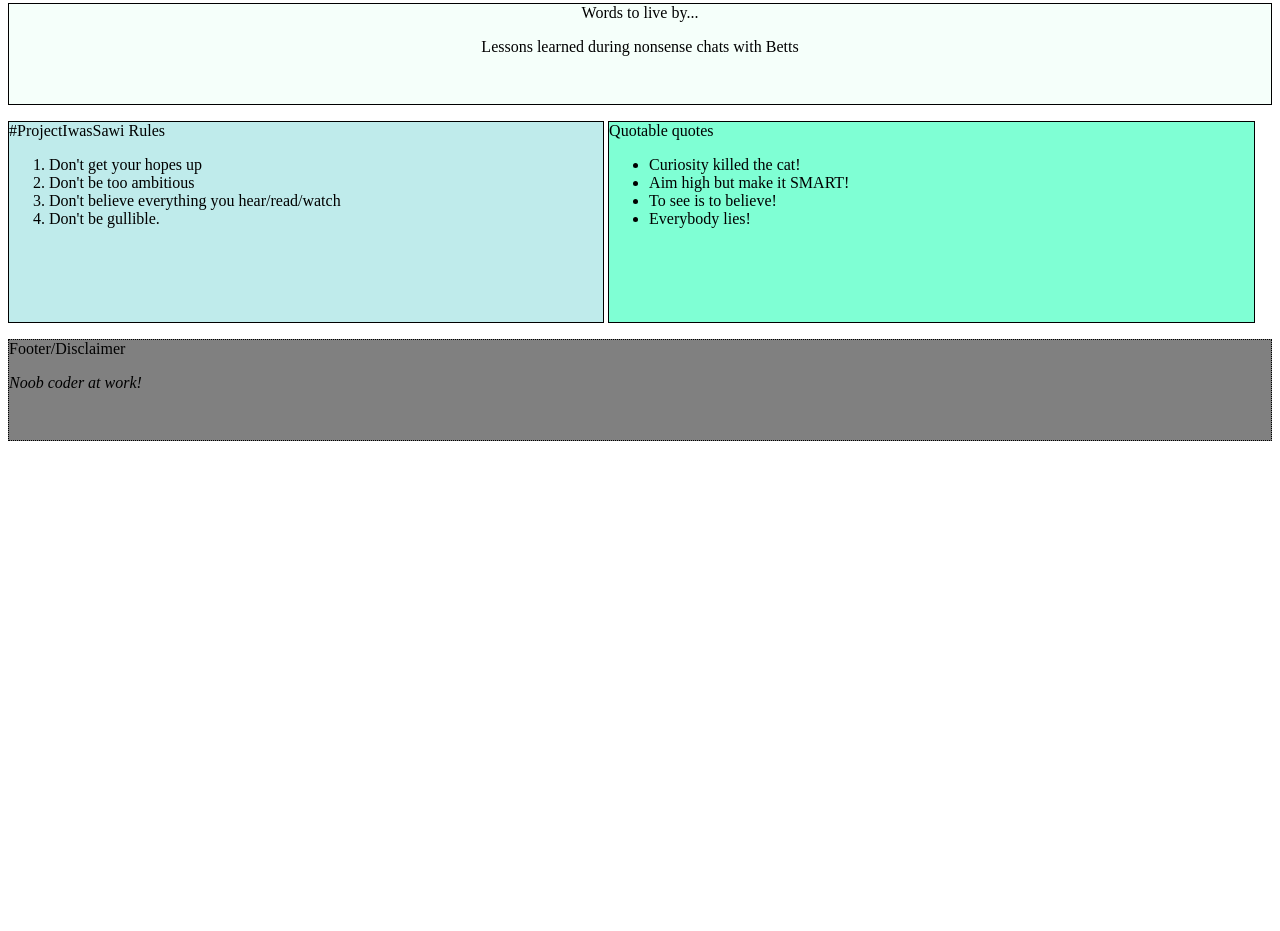
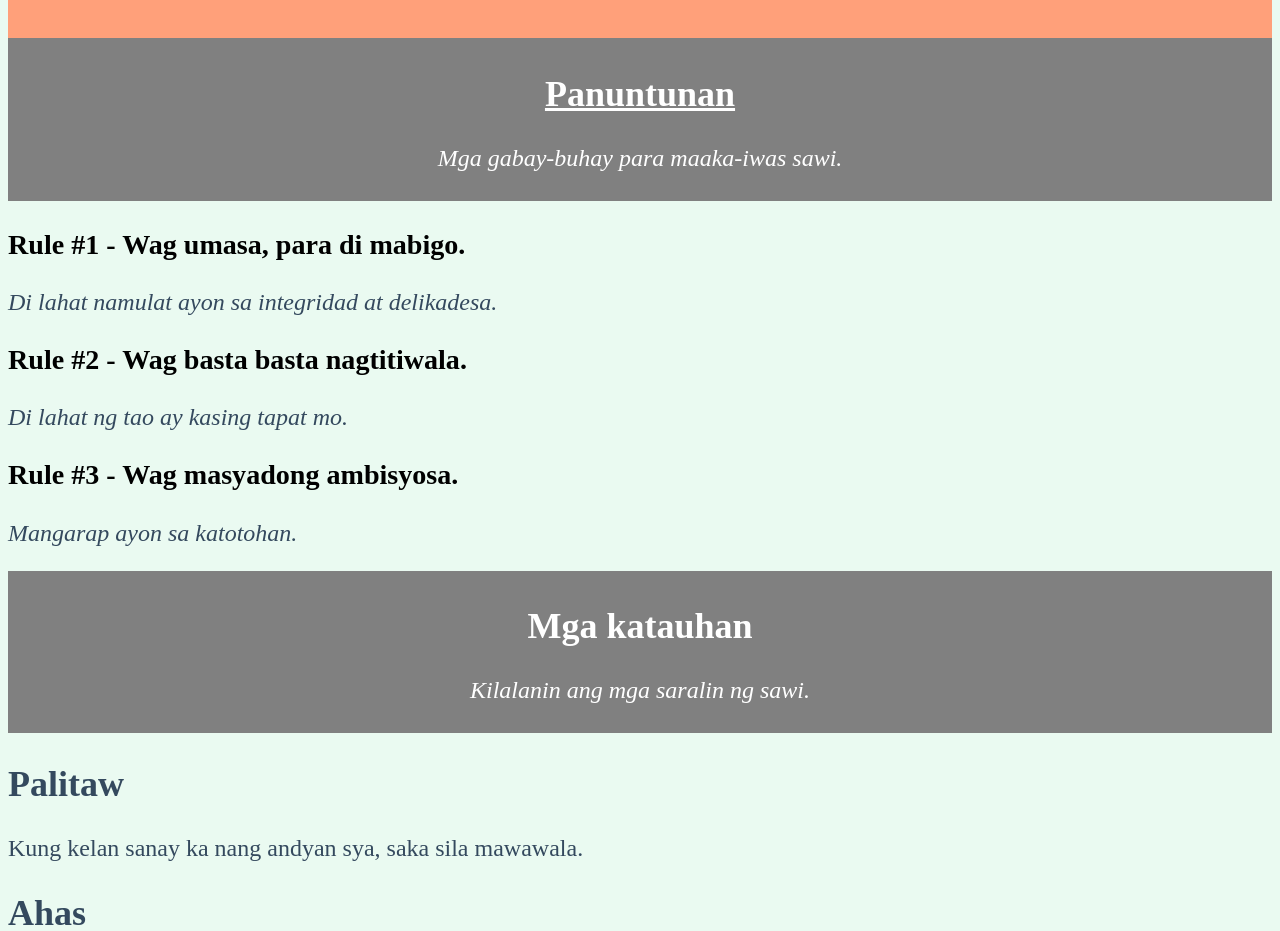
Before and after one commit to jasminching/MyPortfolio, a plain HTML site: page index.html in a window 1280 px wide. Shown: the part 220-1151 px from the top of the page. Before the commit the page ends 800 px from the top, so only its background shows below. Drawn offline with Linux system fonts and the light colour scheme; files that its build step writes are made by us from their sources.

Commit message:
added contents

```diff
--- /dev/null
+++ b/css/palitaw.css
@@ -0,0 +1,40 @@
+body {
+	background-color: #EAFAF1  ;
+	color: #34495E;
+	font-size: 24px;
+	font-family: comic sans;
+}
+
+.header{
+	background-color: LightSalmon;
+	padding:40px;
+	color: #800000;
+	text-align:center;
+}
+
+
+.Panuntunan{
+	background-color: grey;
+	padding: 5px;
+	color: white;
+	text-align: center; ;
+}
+
+.Rule1{
+	color: black;
+}
+
+.Rule2{
+	color: black;
+}
+
+.Rule3{
+	color: black;
+}
+
+ .HumanNature {
+ 	background-color: grey;
+	padding: 5px;
+	color: white;
+	text-align: center;
+}
--- a/index.html
+++ b/index.html
@@ -1,75 +1,74 @@
-<!Doctype <!DOCTYPE html>
 <html>
+	<head>
+		<title> Project Iwas Sawi </title>
+		 <link rel="stylesheet" href="palitaw.css">
+	</head>
+			<body>
 
-<!-- <h1>This is a BLOCK element</h1>
-        <p>Block elements always start on a new line</p>
-        <h3>Block elements occupy the entire line</h3>
-        <h4>Block elements have height and width that you can set</h4>
+	<div class="header">
+			<h1> Mga aral ng buhay mula kay Tita Jaz </h1>
+			<p> Para sa mga ayaw masawi at sa mga ayaw nang masawi muli. </p>
+	</div>
 
-        <span>This is an INLINE element</span>
-        <code>Inline elements don't start on new lines</code>
-        <strong>Inline elements only take up as much height and width as necessary</strong>
-        <a href="#">You cannot modify the height and width of inline elements</a> -->
+ 	<!-- <div class="pechay">
+ 		<img class="irc_mi" src="http://www.mypasar4u.com/content/images/thumbs/0000563_sawi-jepun-kg_300.jpeg">
+	</div> -->
 
-<head>
-    <meta charset="utf-8" />
-    <meta http-equiv="X-UA-Compatible" content="IE=edge">
-    <title>Project Iwas Sawi</title>
-    <meta name="viewport" content="width=device-width, initial-scale=1">
-    <link rel="stylesheet" type="text/css" media="screen"
-    href="css\MyPortfolio-style.css" />
-    <script src="main.js"></script>
-</head>
+		<div class="Panuntunan">
+			<h2> <u> Panuntunan </u> </h2>
+			<p> <i> Mga gabay-buhay para maaka-iwas sawi. </i> </p>
+		</div>
 
+			<div class ="Rule1"> <h3> Rule #1 - Wag umasa, para di mabigo. </h3> </div>
+								<p> <i> Di lahat namulat ayon sa integridad at delikadesa. </i> </p>
 
-<body>
+			<div class="Rule2"> <h3> Rule #2 - Wag basta basta nagtitiwala. </h3> </div>
+								<p> <i> Di lahat ng tao ay kasing tapat mo. </i> </p>
 
+			<div class="Rule3"> <h3> Rule #3 - Wag masyadong ambisyosa.</h3> </div>
+				<p> <i> Mangarap ayon sa katotohan. </i> </p>
+			<!-- <h2> Rule #4</h2>
+				<p> xyz </p>
+			<h2> Rule #5</h2>
+				<p> xyz </p>
+			<h2> Rule #5</h2>
+				<p> xyz </p>
+			<h2> Rule #6</h2>
+				<p> xyz </p>
+			<h2> Rule #7</h2>
+				<p> xyz </p>
+			<h2> Rule #8</h2>
+				<p> xyz </p> -->
+		</div >
 
-       <header>
-            <div class="image1">
-                    <img src="brokenheart.png" alt="brokenheart" class="center">
-                </div>
-    <div id="Name">Words to live by...
-    <p>Lessons learned during nonsense chats with Betts</p>
+	<div class="HumanNature">
+		<h2> Mga katauhan </h2>
+		<p> <i> Kilalanin ang mga saralin ng sawi. </i> </p>
+	</div>
 
-</header>
-<p>
+	<div>
+		<h2> Palitaw </h2>
+		<p> Kung kelan sanay ka nang andyan sya, saka sila mawawala. </p>
+	</div>
 
-</p>
-<section id="main">
-        <div class="Firstbox">#ProjectIwasSawi Rules</div>
-        <ol>
-            <li>Don't get your hopes up</li>
-            <li>Don't be too ambitious</li>
-            <li>Don't believe everything you hear/read/watch</li>
-            <li>Don't be gullible.</li>
+	<div>
+		<h2> Ahas </h2>
+		<p> Pag nagkagipitan na, ikaw ang uanang ilalaglag. </p>
+	</div>
+
+	<!--- <div class="palitaw">
+				<p>	<a href="C:\Users\jasmi\Documents\Intro\Palitaw.jpg"> Di na natuto </a> </p>
+	</div>
+		<ol>
+            <li> ... </li>
+            <li> ... </li>
         </ol>
-<p>
+        <ul>
+            <li>  ... </li>
+            <li>  ... </li>
+            <li>  ... </li>
+            <li>  ... </li>
+        </ul>
 
-</p>
-</section>
-
-    <aside>
-        <div class="SecondBox">Quotable quotes</div>
-            <ul>
-                <li>Curiosity killed the cat!</li>
-                <li>Aim high but make it SMART!</li>
-                <li>To see is to believe!</li>
-                <li>Everybody lies!</li>
-            </ul>
-    </aside>
- <p>
-
- </p>
-    <footer>
-        <div class="ThirdBox">Footer/Disclaimer
-            <p><i>Noob coder at work!</i></p>
-        </div>
-    </footer>
-
-    <p></p>
-</body>
-
-
-
-</html>
+			</body>
+</html>  -->
```
